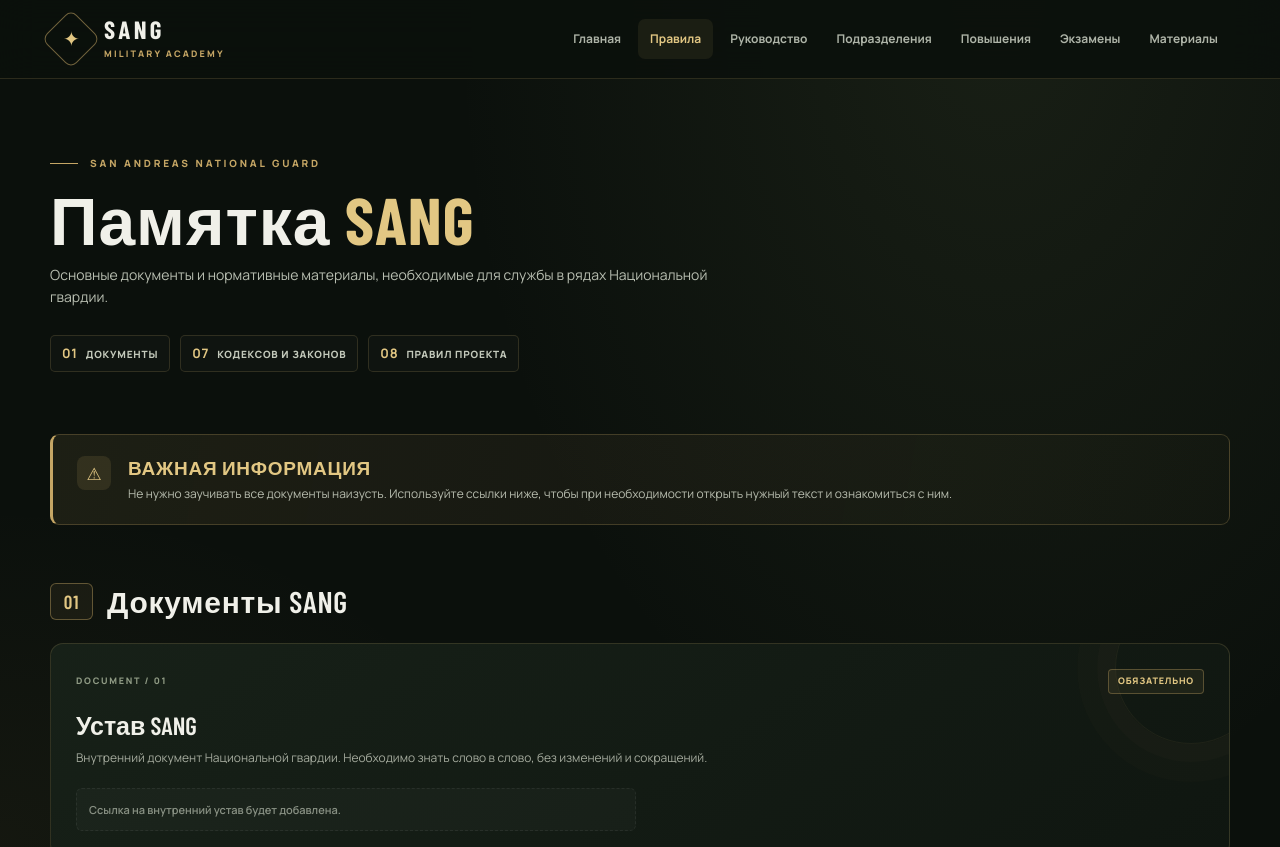
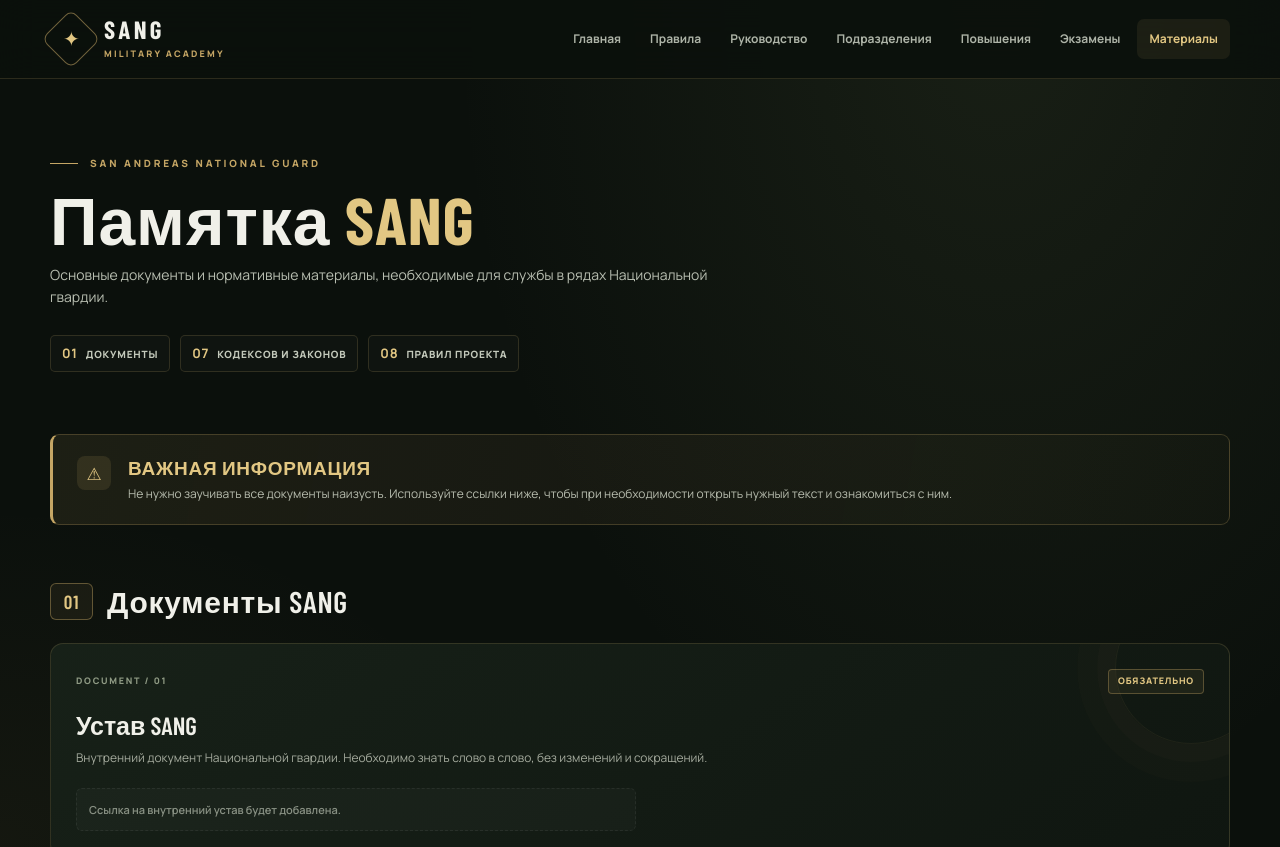
Before and after one commit to asssechka/sang-military-academy, a plain HTML site: page materials.html in a window 1280 px wide. Shown: the top 847 px of the page. Drawn offline with nearby package versions, Linux system fonts and the light colour scheme; a web font is replaced by a local one.

Commit message:
Update materials.html

```diff
--- a/materials.html
+++ b/materials.html
@@ -643,15 +643,31 @@
       ☰
     </button>
 
-    <nav class="main-nav" id="mainNav" aria-label="Главная навигация">
+    <nav class="main-nav" id="mainNav">
   <a class="nav-link" href="index.html">Главная</a>
-      <a class="nav-link active" href="academy.html" aria-current="page">Правила</a>
+  <a class="nav-link" href="academy.html">Правила</a>
   <a class="nav-link" href="leadership.html">Руководство</a>
   <a class="nav-link" href="rules.html">Подразделения</a>
   <a class="nav-link" href="promotions.html">Повышения</a>
   <a class="nav-link" href="exams.html">Экзамены</a>
   <a class="nav-link" href="materials.html">Материалы</a>
 </nav>
+
+<script>
+  const currentPage = window.location.pathname
+    .split("/")
+    .pop() || "index.html";
+
+  document.querySelectorAll(".nav-link").forEach(link => {
+    const linkPage = link.getAttribute("href");
+
+    if (linkPage === currentPage) {
+      link.classList.add("active");
+    } else {
+      link.classList.remove("active");
+    }
+  });
+</script>
 
   </div>
 </header>
```
Lines whose indentation alone changed are shown as unchanged.
